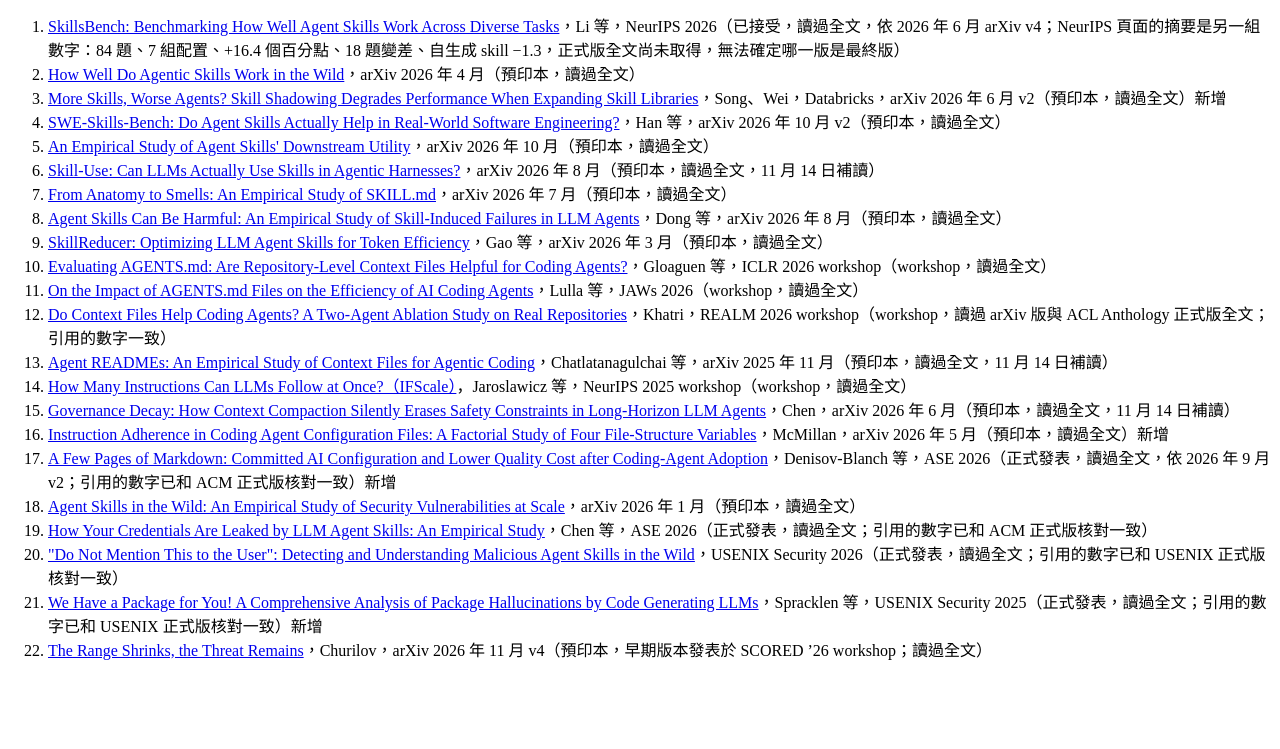
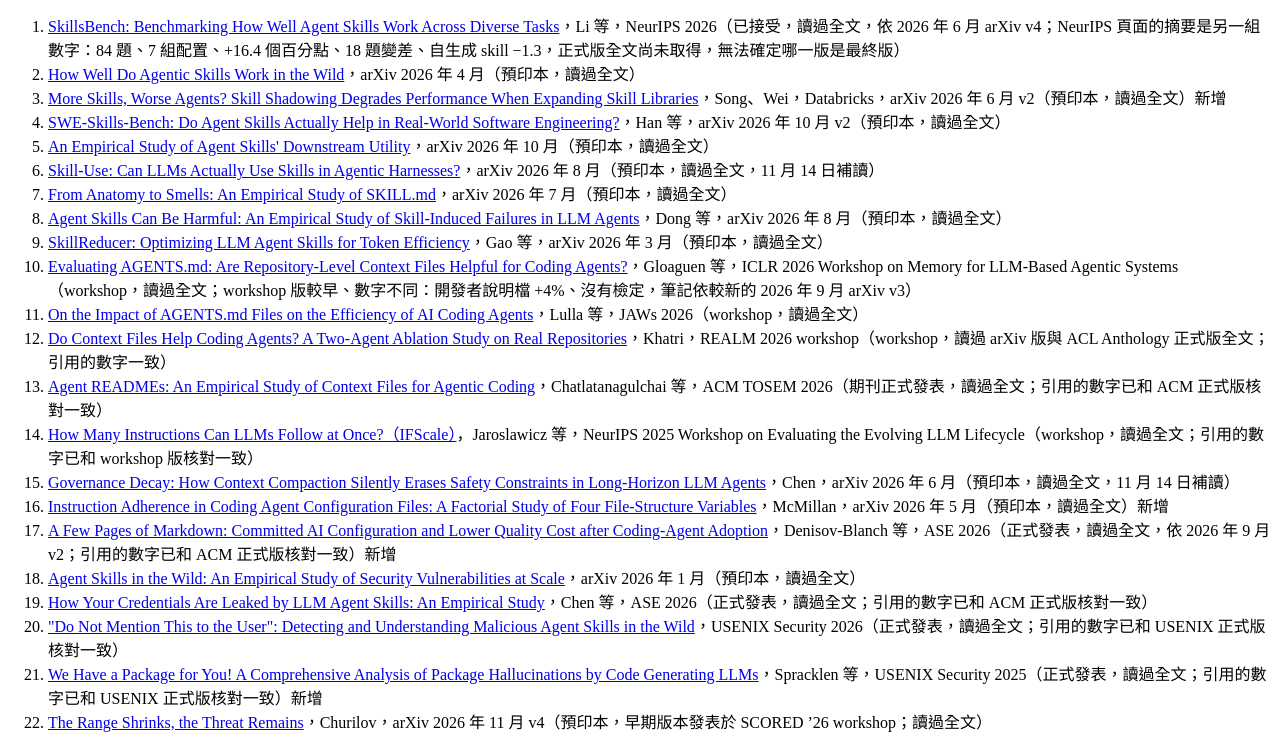
Before and after one commit to a638138/economist, a plain HTML site: page notes_src/AI重點/1_Skill與說明檔_研究整理.html in a window 1280 px wide. Shown: the part 3844-4593 px from the top of the page. Before the commit the page ends 4521 px from the top, so only its background shows below. Drawn offline with Linux system fonts and the light colour scheme.

Commit message:
再比對 5 篇正式版：MCP 描述研究依 TOSEM 版改寫，其餘改標
Co-Authored-By: Claude Opus 5.5 <noreply@anthropic.com>

```diff
--- a/notes_src/AI重點/1_Skill與說明檔_研究整理.html
+++ b/notes_src/AI重點/1_Skill與說明檔_研究整理.html
@@ -95,11 +95,11 @@
 <li><a href="https://arxiv.org/abs/2607.01456">From Anatomy to Smells: An Empirical Study of SKILL.md</a>，arXiv 2026 年 7 月（預印本，讀過全文）</li>
 <li><a href="https://arxiv.org/abs/2608.11888">Agent Skills Can Be Harmful: An Empirical Study of Skill-Induced Failures in LLM Agents</a>，Dong 等，arXiv 2026 年 8 月（預印本，讀過全文）</li>
 <li><a href="https://arxiv.org/abs/2603.29919">SkillReducer: Optimizing LLM Agent Skills for Token Efficiency</a>，Gao 等，arXiv 2026 年 3 月（預印本，讀過全文）</li>
-<li><a href="https://arxiv.org/abs/2602.11988">Evaluating AGENTS.md: Are Repository-Level Context Files Helpful for Coding Agents?</a>，Gloaguen 等，ICLR 2026 workshop（workshop，讀過全文）</li>
+<li><a href="https://arxiv.org/abs/2602.11988">Evaluating AGENTS.md: Are Repository-Level Context Files Helpful for Coding Agents?</a>，Gloaguen 等，ICLR 2026 Workshop on Memory for LLM-Based Agentic Systems（workshop，讀過全文；workshop 版較早、數字不同：開發者說明檔 +4%、沒有檢定，筆記依較新的 2026 年 9 月 arXiv v3）</li>
 <li><a href="https://arxiv.org/abs/2601.20404">On the Impact of AGENTS.md Files on the Efficiency of AI Coding Agents</a>，Lulla 等，JAWs 2026（workshop，讀過全文）</li>
 <li><a href="https://arxiv.org/abs/2607.27250">Do Context Files Help Coding Agents? A Two-Agent Ablation Study on Real Repositories</a>，Khatri，REALM 2026 workshop（workshop，讀過 arXiv 版與 ACL Anthology 正式版全文；引用的數字一致）</li>
-<li><a href="https://arxiv.org/abs/2511.12884">Agent READMEs: An Empirical Study of Context Files for Agentic Coding</a>，Chatlatanagulchai 等，arXiv 2025 年 11 月（預印本，讀過全文，11 月 14 日補讀）</li>
-<li><a href="https://arxiv.org/abs/2507.11538">How Many Instructions Can LLMs Follow at Once?（IFScale）</a>，Jaroslawicz 等，NeurIPS 2025 workshop（workshop，讀過全文）</li>
+<li><a href="https://arxiv.org/abs/2511.12884">Agent READMEs: An Empirical Study of Context Files for Agentic Coding</a>，Chatlatanagulchai 等，ACM TOSEM 2026（期刊正式發表，讀過全文；引用的數字已和 ACM 正式版核對一致）</li>
+<li><a href="https://arxiv.org/abs/2507.11538">How Many Instructions Can LLMs Follow at Once?（IFScale）</a>，Jaroslawicz 等，NeurIPS 2025 Workshop on Evaluating the Evolving LLM Lifecycle（workshop，讀過全文；引用的數字已和 workshop 版核對一致）</li>
 <li><a href="https://arxiv.org/abs/2606.22528">Governance Decay: How Context Compaction Silently Erases Safety Constraints in Long-Horizon LLM Agents</a>，Chen，arXiv 2026 年 6 月（預印本，讀過全文，11 月 14 日補讀）</li>
 <li><a href="https://arxiv.org/abs/2605.10039">Instruction Adherence in Coding Agent Configuration Files: A Factorial Study of Four File-Structure Variables</a>，McMillan，arXiv 2026 年 5 月（預印本，讀過全文）<span class="new">新增</span></li>
 <li><a href="https://arxiv.org/abs/2608.25241">A Few Pages of Markdown: Committed AI Configuration and Lower Quality Cost after Coding-Agent Adoption</a>，Denisov-Blanch 等，ASE 2026（正式發表，讀過全文，依 2026 年 9 月 v2；引用的數字已和 ACM 正式版核對一致）<span class="new">新增</span></li>
```
Also changed, not shown: notes_src/AI重點/2_工作流程與token_研究整理.html (+1 -1 lines), notes_src/AI重點/4_MCP與平行程式_研究整理.html (+2 -2 lines), notes_src/AI重點/5_總結與查核紀錄.html (+1 -1 lines).
